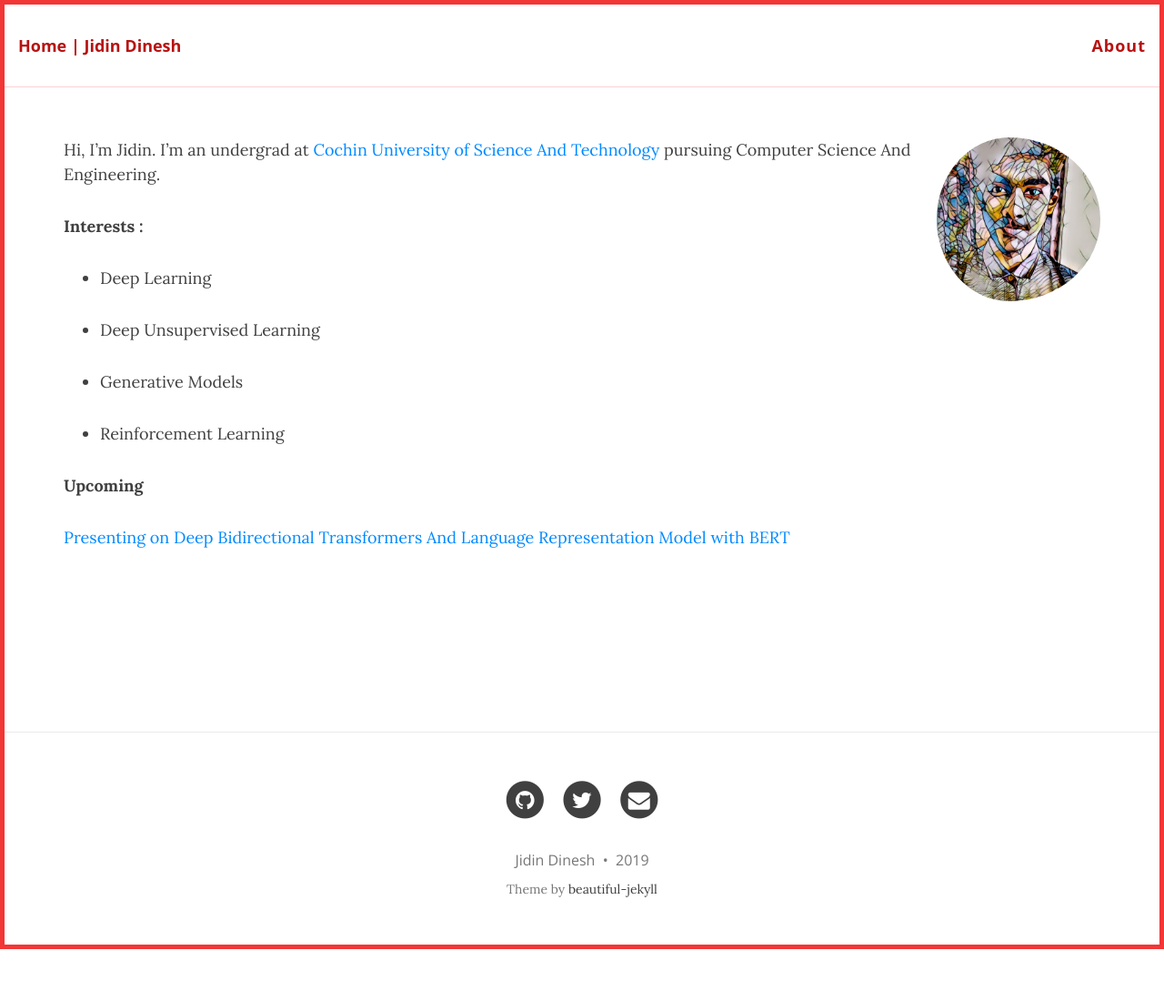
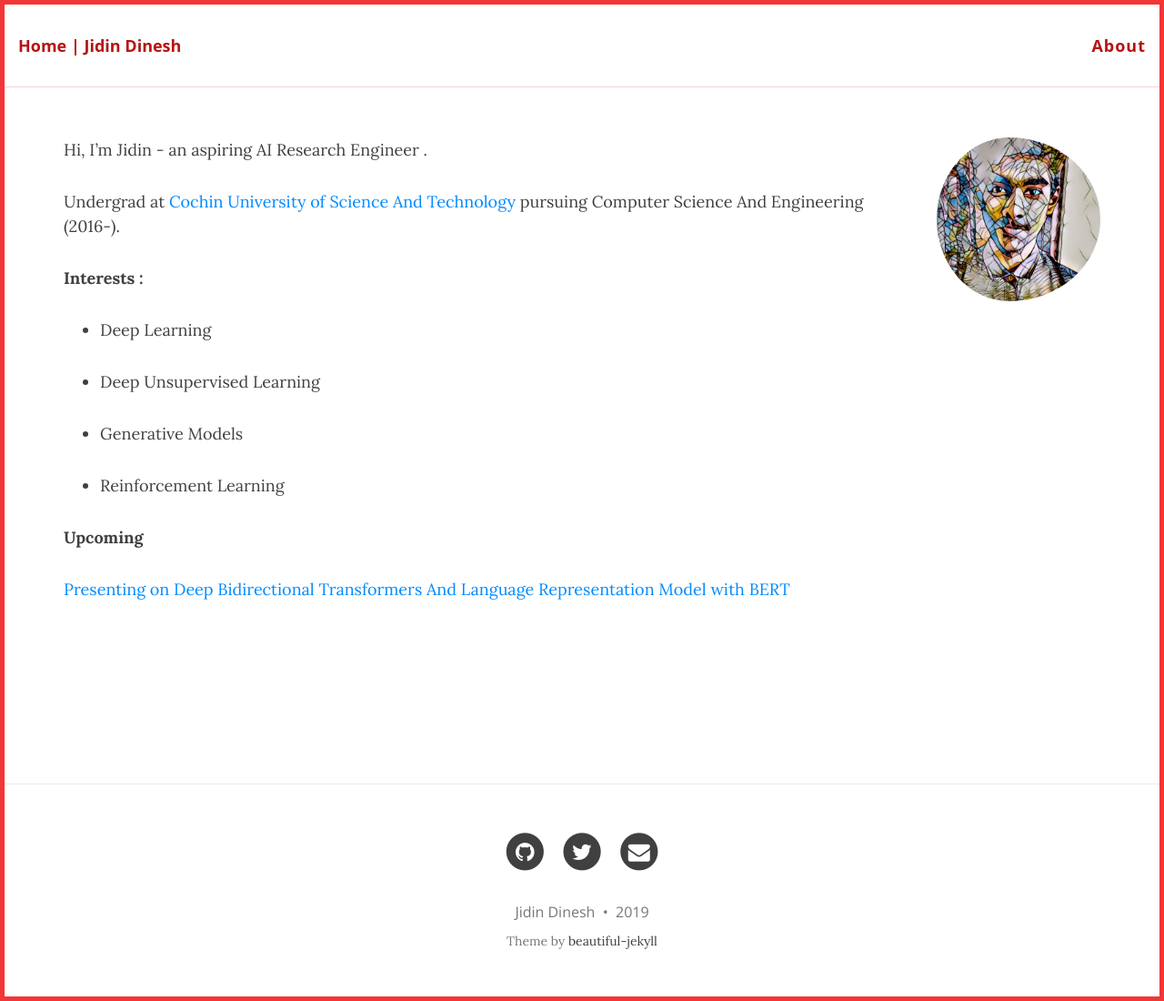
Before and after one commit to jidindinesh/jidindinesh.github.io, a Jekyll site: the page built from About.md, in a window 1280 px wide. Shown: the whole page at 91% size. Built offline with Jekyll 4.4.1, drawn with Linux system fonts in a browser that asks for light colours; nearby versions of some CDN libraries; our own code applies the rules of GitHub Pages for plain Markdown files; before the commit the page ends 1043 px from its top, so only the background shows below that.

Commit message:
Update About.md

```diff
--- a/About.md
+++ b/About.md
@@ -2,8 +2,9 @@
 
 ![Jidin Dinesh](/img/dp.jpeg){:style="width: 200px; overflow: hidden; border-radius: 50%; float: right; padding-left: 20px"}
 
-Hi, I'm Jidin.
-I'm an undergrad at [Cochin University of Science And Technology](https://cusat.ac.in/) pursuing Computer Science And Engineering.
+Hi, I'm Jidin - an aspiring AI Research Engineer .
+
+Undergrad at [Cochin University of Science And Technology](https://cusat.ac.in/) pursuing Computer Science And Engineering (2016-).
 
 **Interests :**
 
```
